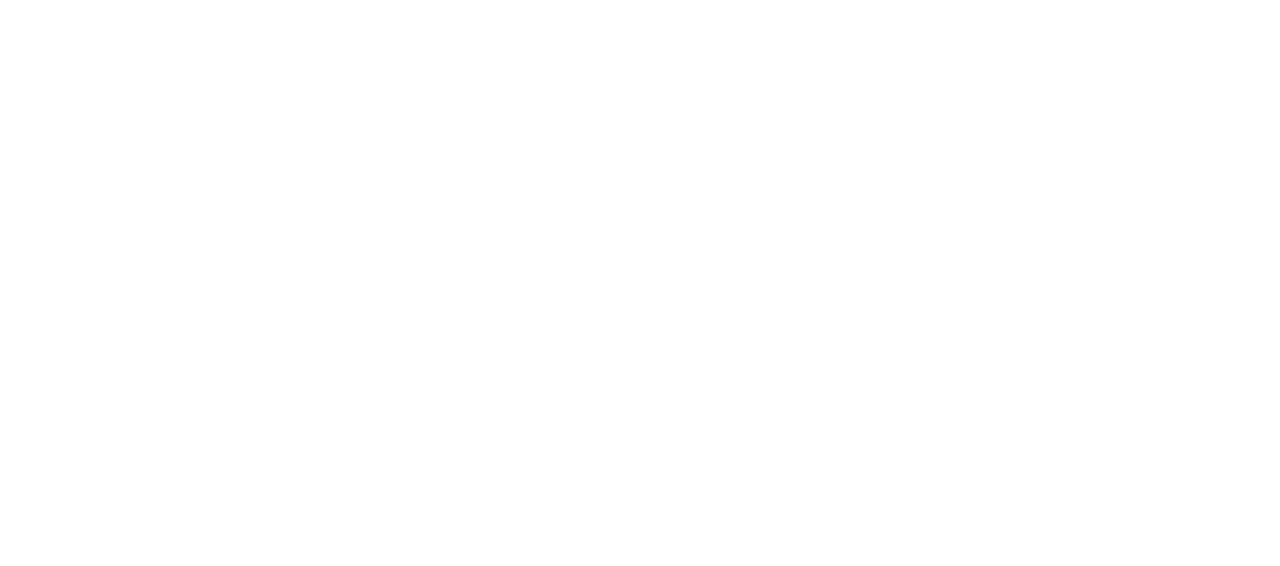
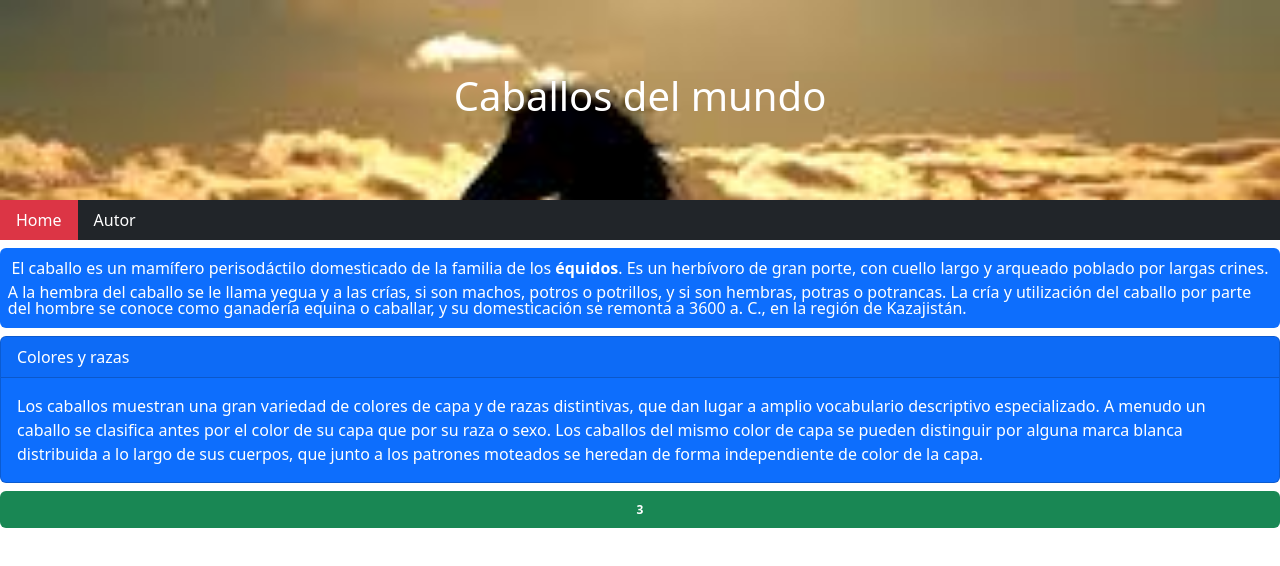
Before and after one commit to PSebastianGarcia/HTML-CSS-Bootstrap, a plain HTML site: page index.html in a window 1280 px wide. Drawn offline with nearby package versions, Linux system fonts and the light colour scheme.

Commit message:
Header y comienzo de Seccion

```diff
--- a/index.html
+++ b/index.html
@@ -1,14 +1,71 @@
 <!DOCTYPE html>
 <html lang="es">
+
 <head>
     <meta charset="UTF-8">
     <meta http-equiv="X-UA-Compatible" content="IE=edge">
     <meta name="viewport" content="width=device-width, initial-scale=1.0">
-    <link href="https://cdn.jsdelivr.net/npm/bootstrap@5.3.0-alpha3/dist/css/bootstrap.min.css" rel="stylesheet" integrity="sha384-KK94CHFLLe+nY2dmCWGMq91rCGa5gtU4mk92HdvYe+M/SXH301p5ILy+dN9+nJOZ" crossorigin="anonymous">
+    <link href="https://cdn.jsdelivr.net/npm/bootstrap@5.3.0-alpha3/dist/css/bootstrap.min.css" rel="stylesheet"
+        integrity="sha384-KK94CHFLLe+nY2dmCWGMq91rCGa5gtU4mk92HdvYe+M/SXH301p5ILy+dN9+nJOZ" crossorigin="anonymous">
+    <link rel="stylesheet" href="CSS/style.css">
     <title>Caballos del Mundo</title>
 </head>
+
 <body>
+    <header class="d-flex flex-column justify-content-center align-items-center"
+        style="background-image: url('IMG/horse_image.jpg'); background-size: cover; height: 25vh;">
+        <h1 class="text-white text-center">Caballos del mundo</h1>
+    </header>
 
-    <script src="https://cdn.jsdelivr.net/npm/bootstrap@5.3.0-alpha3/dist/js/bootstrap.bundle.min.js" integrity="sha384-ENjdO4Dr2bkBIFxQpeoTz1HIcje39Wm4jDKdf19U8gI4ddQ3GYNS7NTKfAdVQSZe" crossorigin="anonymous"></script>
+    <nav class="nav bg-dark">
+        <li class="nav-item">
+            <a class="nav-link bg-danger text-white" href="">Home</a>
+        </li>
+        <li class="nav-item">
+            <a class="nav-link text-white" href="">Autor</a>
+        </li>
+    </nav>
+
+    <section class="d-flex flex-column">
+        <div class="badge text-bg-primary my-2 d-flex flex-column justify-content-center align-items-center">
+            <!-- style="max-width: 18rem;" -->
+            <!-- style="height: 5rem" -->
+            <p class="mt-2 mb-1 text-wrap text-start fw-normal fs-6">
+                El caballo es un mamífero perisodáctilo domesticado de la familia de
+                los <strong>équidos</strong>. Es un
+                herbívoro de gran porte, con cuello largo y arqueado poblado por largas crines.
+            </p>
+            <p class="mt-1 mb-2 text-wrap text-start fw-normal fs-6">
+                A la hembra del caballo se le llama yegua y a las crías, si son machos, potros o potrillos, y si son
+                hembras, potras
+                o potrancas. La cría y utilización del caballo por parte del hombre se conoce como ganadería equina o
+                caballar, y su
+                domesticación se remonta a 3600 a. C., en la región de <span class="cursiva">Kazajistán</span>.
+            </p>
+        </div>
+        <div class="card text-bg-primary mb-2">
+            <div class="card-header">Colores y razas</div>
+            <div class="card-body">
+                <p class="card-text">
+                    Los caballos muestran una gran variedad de colores de capa y de razas distintivas, que dan lugar a
+                    amplio vocabulario descriptivo especializado. A menudo un caballo se clasifica antes por el color de
+                    su
+                    capa que por su raza o sexo. Los caballos del mismo color de capa se pueden distinguir por alguna
+                    marca
+                    blanca distribuida a lo largo de sus cuerpos, que junto a los patrones moteados se heredan de forma
+                    independiente de color de la capa.
+                </p>
+            </div>
+        </div>
+        <div class="badge text-bg-success mb-2">
+            <p class="my-2">3</p>
+        </div>
+
+    </section>
+    <footer></footer>
+    <script src="https://cdn.jsdelivr.net/npm/bootstrap@5.3.0-alpha3/dist/js/bootstrap.bundle.min.js"
+        integrity="sha384-ENjdO4Dr2bkBIFxQpeoTz1HIcje39Wm4jDKdf19U8gI4ddQ3GYNS7NTKfAdVQSZe"
+        crossorigin="anonymous"></script>
 </body>
+
 </html>
```
Also changed, not shown: CSS/style.css (added), IMG/horse_image.jpg (added).
